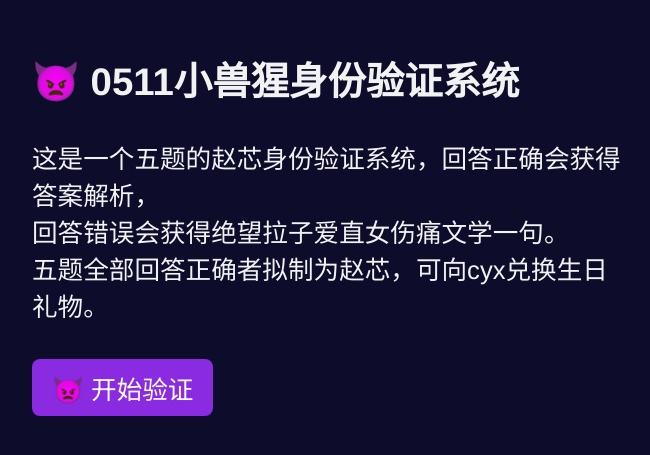
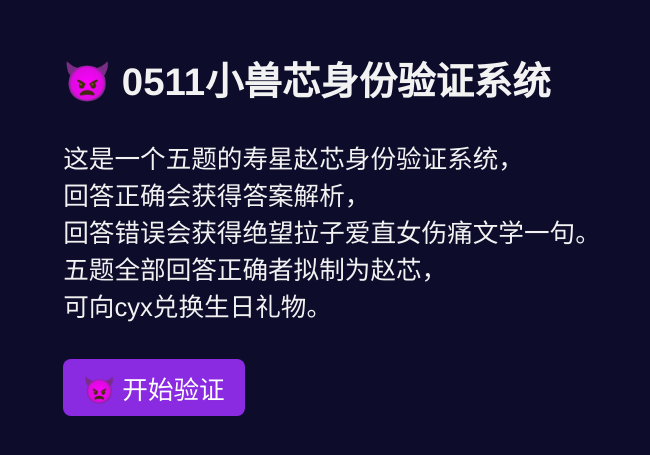
Before and after one commit to senthousand111/birthday-for-xin, a plain HTML site: page birthday_game_v3_centered.html in a window 1280 px wide. Shown: the part 203-658 px from the top of the page, without its empty margins (308-958 px from the left). Drawn offline with Linux system fonts and the light colour scheme.

Commit message:
Update birthday_game_v3_centered.html

```diff
--- a/birthday_game_v3_centered.html
+++ b/birthday_game_v3_centered.html
@@ -3,7 +3,7 @@
 <html lang="zh">
 <head>
   <meta charset="UTF-8">
-  <title>0511小兽猩身份验证系统</title>
+  <title>0511小兽芯身份验证系统</title>
   <style>
     body {
       font-family: "Helvetica", sans-serif;
@@ -61,10 +61,12 @@
 </head>
 <body>
   <div class="container active" id="startScreen">
-    <h2>👿 0511小兽猩身份验证系统</h2>
-    <p>这是一个五题的赵芯身份验证系统，回答正确会获得答案解析，<br>
+    <h2>👿 0511小兽芯身份验证系统</h2>
+    <p>这是一个五题的寿星赵芯身份验证系统，<br>
+    回答正确会获得答案解析，<br>
     回答错误会获得绝望拉子爱直女伤痛文学一句。<br>
-    五题全部回答正确者拟制为赵芯，可向cyx兑换生日礼物。</p>
+    五题全部回答正确者拟制为赵芯，<br>
+    可向cyx兑换生日礼物。</p>
     <button onclick="startGame()">👿 开始验证</button>
   </div>
 
```
